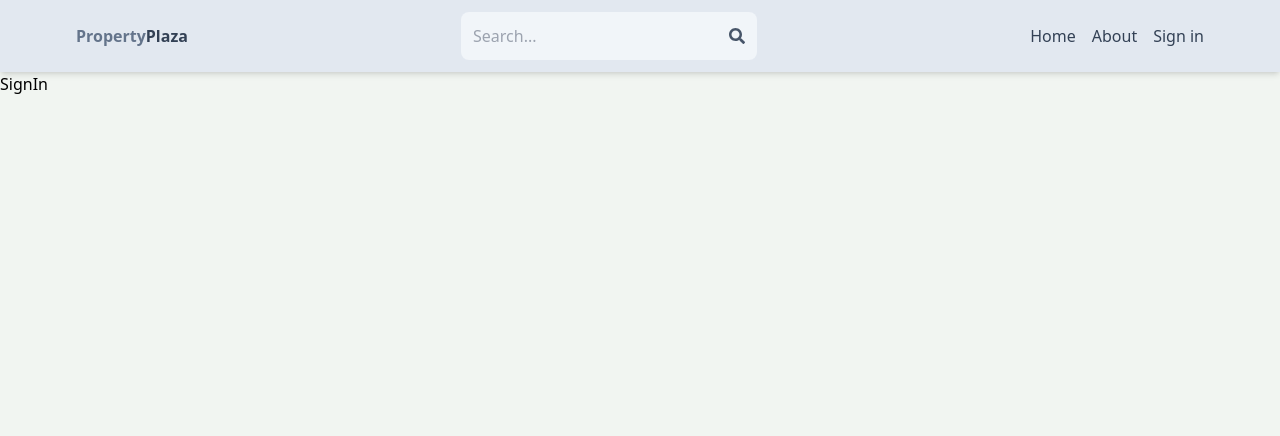
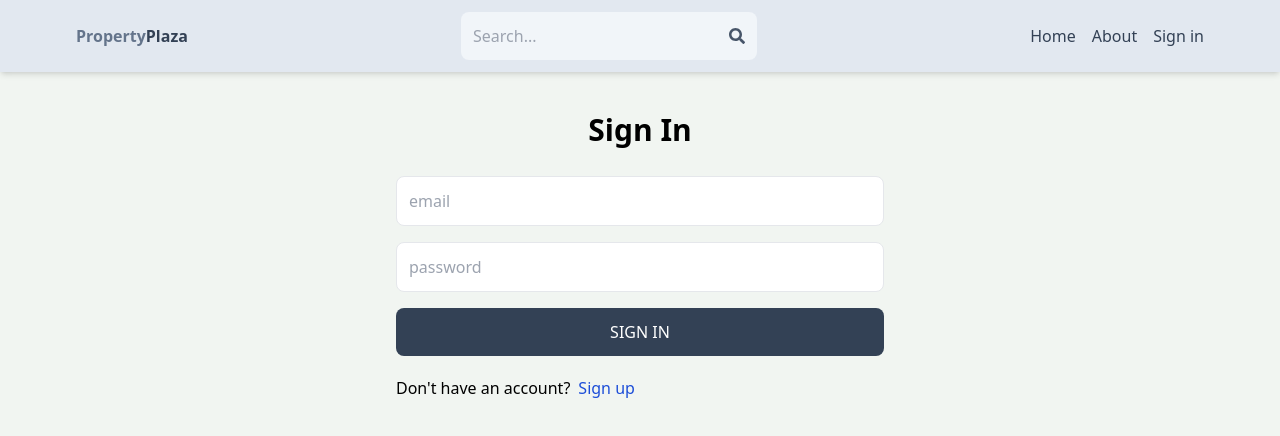
Before and after one commit to starkrogers07/Real_Estate_Marketplace, a React (Vite) app in the folder client/: page /sign-in in a window 1280 px wide. Shown: the top 436 px of the page. Built offline with nearby package versions, Linux system fonts and the light colour scheme.

Commit message:
Complete Sign-in Page

```diff
--- a/client/src/pages/SignIn.jsx
+++ b/client/src/pages/SignIn.jsx
@@ -1,7 +1,78 @@
-import React from 'react'
+import { useState } from "react";
+import { Link, useNavigate } from "react-router-dom";
 
 export default function SignIn() {
+  const [formData, setFormData] = useState({});
+  const [error, setError] = useState(null);
+  const [loading, setLoading] = useState(false);
+  const navigate = useNavigate();
+
+  const handleChange = (e) => {
+    setFormData({
+      ...formData,
+      [e.target.id]: e.target.value,
+    });
+  };
+
+  const handleSubmit = async (e) => {
+    e.preventDefault();
+    try{
+    setLoading(true);
+    const res = await fetch('/api/auth/signin', {
+      method: 'POST',
+      headers: {
+        'Content-Type': 'application/json',
+      },
+      body: JSON.stringify(formData),
+    });
+    const data = await res.json();
+    console.log(data);
+    if (data.success === false) {
+      setLoading(false);
+      setError(data.message);
+      return;
+    }
+    setLoading(false);
+    setError(null);
+    navigate('/home');
+  } catch (error){
+    setLoading(false);
+    setError(error.message);
+  }
+  };
+
   return (
-    <div>SignIn</div>
-  )
+    <div className="p-3 max-w-lg mx-auto">
+      <h1 className="text-3xl text-center font-semibold my-7">Sign In</h1>
+      <form onSubmit={handleSubmit} className="flex flex-col gap-4">
+        <input
+          type="email"
+          placeholder="email"
+          className="border p-3 rounded-lg"
+          id="email"
+          onChange={handleChange}
+        />
+        <input
+          type="password"
+          placeholder="password"
+          className="border p-3 rounded-lg"
+          id="password"
+          onChange={handleChange}
+        />
+        <button
+          disabled={loading}
+          className="bg-slate-700 text-white p-3 rounded-lg uppercase hover:opacity-95 disabled:opacity-80"
+        >
+          {loading ? 'Loading...' : 'Sign In'}
+        </button>
+      </form>
+      <div className="flex gap-2 mt-5">
+        <p>Don't have an account?</p>
+        <Link to={"/sign-up"}>
+          <span className="text-blue-700">Sign up</span>
+        </Link>
+      </div>
+      {error && <p className="text-red-500 mt-5">{error}</p>}
+    </div>
+  );
 }
```
